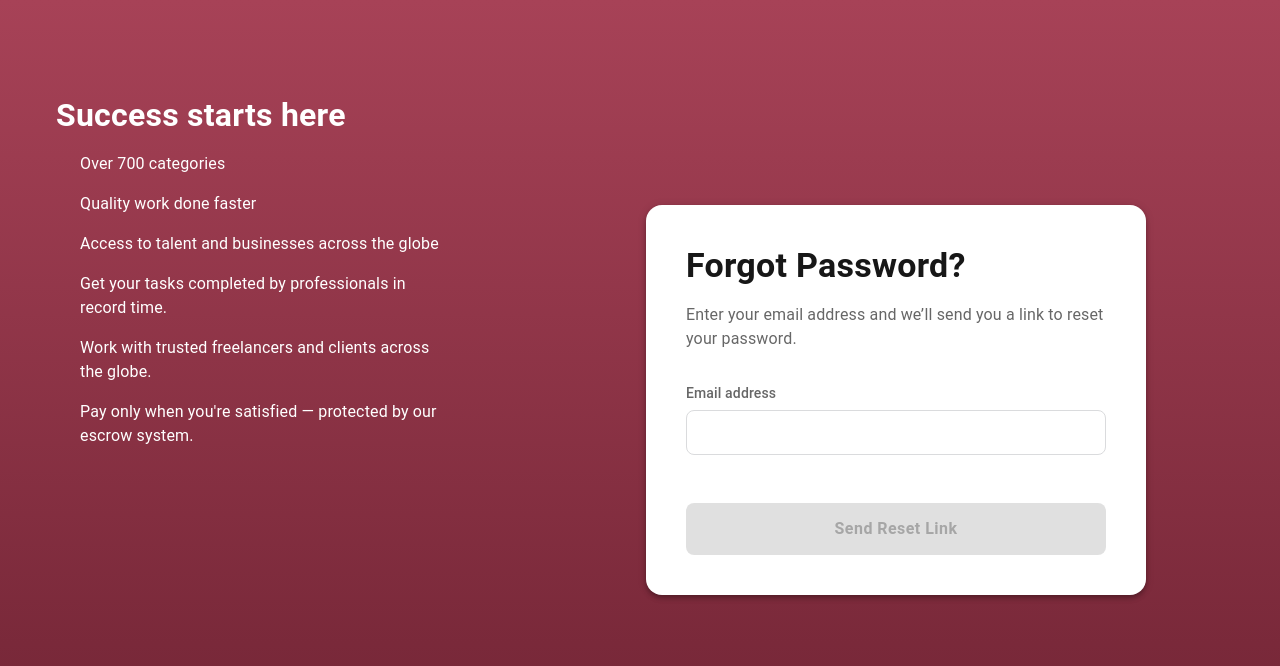
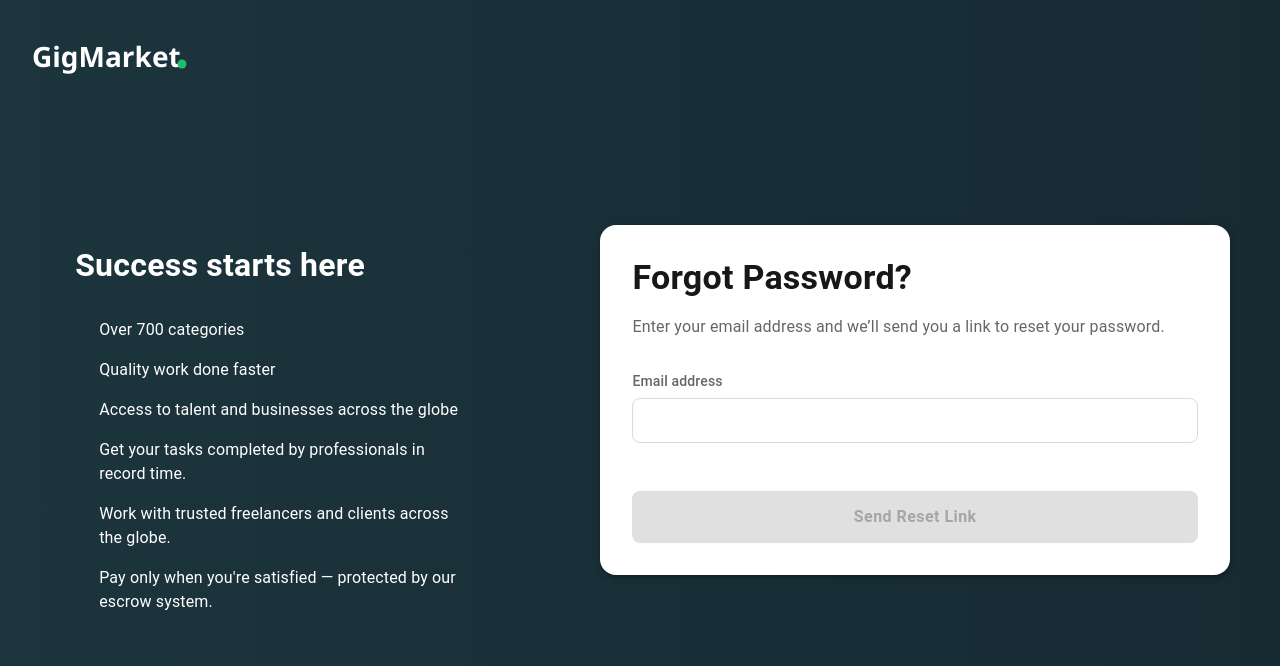
Before and after one commit to KishanRamoliya30/GigMarket, a Next.js app: page /forgot-password in a window 1280 px wide. Shown: the top 666 px of the page. Built offline with nearby package versions, Linux system fonts and the light colour scheme; some icons are missing.

Commit message:
update ui

```diff
--- a/src/app/(auth)/layout.tsx
+++ b/src/app/(auth)/layout.tsx
@@ -3,6 +3,7 @@
 import { Box, Typography } from "@mui/material";
 import { styled } from "@mui/material/styles";
 import CheckIcon from "@mui/icons-material/Check";
+import GigMarketLogo from "@/components/logo";
 
 export default function DashboardLayout({
   children,
@@ -12,6 +13,9 @@ export default function DashboardLayout({
   return (
     <Wrapper>
       <Box className="leftPart">
+        <Box className="logoContainer">
+          <GigMarketLogo  textColor="#fff"/>
+        </Box>
         <Box className="overlayContent">
           <Typography variant="h4" className="heading">
             Success starts here
@@ -41,19 +45,43 @@ const Wrapper = styled(Box)(({ theme }) => ({
   display: "flex",
   minHeight: "100vh",
   flexDirection: "row",
+  background: "linear-gradient(270deg, #0f2027, #203a43, #2c5364, #1a1f2b)",
+  backgroundSize: "800% 800%",
+  animation: "gradientShift 20s ease infinite",
    "& .leftPart": {
     flex: 0.8,
-    background: " linear-gradient(to bottom, #a74257, #6f2333)",
-    backgroundSize: "cover",
     display: "flex",
+    flexDirection: "column",
+    padding: "2rem",
+  },
+
+  "& .rightPart": {
+    flex: 1.2,
+    display: "flex",
+    alignItems: "center",
     justifyContent: "center",
-    alignItems: "flex-start",
-    padding: "6rem 0rem",
+  },
+
+  "& .logoContainer": {
+    display: "flex",
+    justifyContent: "flex-start",
+    alignItems: "center",
+    height: "60px",
+  },
+
+  "& .logo": {
+    width: "120px",
+    height: "auto",
   },
 
   "& .overlayContent": {
+    flex: 1,
+    display: "flex",
+    flexDirection: "column",
+    justifyContent: "center",
     maxWidth: 400,
     width: "100%",
+    margin: "0 auto",
     color: "#fff",
   },
 
@@ -64,12 +92,25 @@ const Wrapper = styled(Box)(({ theme }) => ({
   fontSize: "2rem",
 
   [theme.breakpoints.down("md")]: {
-      fontSize: "1.8rem",
+    fontSize: "1.5rem",
   },
   [theme.breakpoints.down("sm")]: {
-      fontSize: "1.5rem",
+    fontSize: "1.2rem",
   },
 },
+
+"& .featureText": {
+  color: "#fff",
+  fontSize: "1rem",
+
+  [theme.breakpoints.down("md")]: {
+    fontSize: "0.9rem",
+  },
+  [theme.breakpoints.down("sm")]: {
+    fontSize: "0.85rem",
+  },
+},
+
 
   "& .feature": {
     display: "flex",
@@ -82,22 +123,6 @@ const Wrapper = styled(Box)(({ theme }) => ({
     marginRight: theme.spacing(1),
   },
 
-  "& .featureText": {
-    color: "#fff",
-    fontSize: "1rem",
-
-    [theme.breakpoints.down("sm")]: {
-      fontSize: "0.9rem",
-    },
-  },
-
-  "& .rightPart": {
-    flex: 1.2,
-    display: "flex",
-    alignItems: "center",
-    justifyContent: "center",
-    background: " linear-gradient(to bottom, #a74257, #6f2333)",
-  },
 
  [theme.breakpoints.down("sm")]: {
   flexDirection: "column",
@@ -109,4 +134,27 @@ const Wrapper = styled(Box)(({ theme }) => ({
     padding: "1rem",
   },
 },
+[theme.breakpoints.down("md")]: {
+  flexDirection: "column",
+
+  "& .leftPart": {
+    display: "none",
+  },
+
+  "& .rightPart": {
+    width: "100%",
+    padding: "1rem",
+  },
+},
+ "@keyframes gradientShift": {
+    "0%": {
+      backgroundPosition: "0% 50%",
+    },
+    "50%": {
+      backgroundPosition: "100% 50%",
+    },
+    "100%": {
+      backgroundPosition: "0% 50%",
+    },
+  },
 }));
--- a/src/app/(auth)/login/page.tsx
+++ b/src/app/(auth)/login/page.tsx
@@ -94,12 +94,12 @@ const Login = () => {
       >
         <Box
           width="100%"
-          maxWidth={{ xs: "100%", sm: "600px" }}
+          minWidth={{ xs: "100%", md: "600px", sm: "600px" }}
           bgcolor="#fff"
           borderRadius={4}
           boxShadow={3}
-          p={{ xs: 2, sm: 4 }}
-          mx="auto"
+          p={{ xs: 4, sm: 4 }}
+          mx={{ xs: "10px", sm: "50px" }}
           component="form"
           onSubmit={handleSubmit}
         >
@@ -108,7 +108,7 @@ const Login = () => {
             sx={{ fontWeight: 600, color: "#222325", fontSize: "26px", mb: 4 }}
             gutterBottom
           >
-            Continue with your email or username
+            Sign In
           </Typography>
 
           <CustomTextField
@@ -139,7 +139,7 @@ const Login = () => {
             justifyContent={"end"}
             mt={1}
             mb={4}
-            sx={{ textDecoration: "underline" , color: "#2e7d32",}}
+            sx={{ textDecoration: "underline", color: "#2e7d32" }}
           >
             Forgot Password ?
           </Typography>
@@ -154,7 +154,8 @@ const Login = () => {
           <Box mt={3} display="flex" justifyContent="center">
             Don&apos;t have an account?
             <Link href="/signup">
-               &nbsp;<Typography
+              &nbsp;
+              <Typography
                 component={"span"}
                 variant={"body2"}
                 sx={{
@@ -163,7 +164,7 @@ const Login = () => {
                   textDecoration: "underline",
                 }}
               >
-               Sign Up
+                Sign Up
               </Typography>
             </Link>
           </Box>
--- a/src/components/user/auth/forgotpasswordform.tsx
+++ b/src/components/user/auth/forgotpasswordform.tsx
@@ -54,24 +54,23 @@ const ForgotPasswordForm = () => {
 
   return (
     <Box
+      onSubmit={handleSubmit}
+      width="100%"
+      minWidth={{ xs: "100%", md: "600px", sm: "600px" }}
+      bgcolor="#fff"
+      borderRadius={4}
+      boxShadow={3}
+      p={{ xs: 4, sm: 4 }}
+      mx={{ xs: "10px", sm: "50px" }}
       component="form"
-      onSubmit={handleSubmit}
-      sx={{
-        width: "100%",
-        maxWidth: "500px",
-        mx: "auto",
-        bgcolor: "#fff",
-        p: { xs: 3, sm: 5 },
-        borderRadius: 4,
-        boxShadow: 4,
-      }}
     >
       <Typography variant="h4" fontWeight={700} mb={2}>
         Forgot Password?
       </Typography>
 
       <Typography variant="body1" color="text.secondary" mb={4}>
-        Enter your email address and we’ll send you a link to reset your password.
+        Enter your email address and we’ll send you a link to reset your
+        password.
       </Typography>
 
       <CustomTextField
--- a/src/components/user/auth/signupform.tsx
+++ b/src/components/user/auth/signupform.tsx
@@ -84,12 +84,12 @@ const SignupForm = () => {
   return (
     <Box
       width="100%"
-      maxWidth={{ xs: "100%", sm: "600px" }}
+      maxWidth={{ xs: "100%",md:"600px", sm: "600px" }}
       bgcolor="#fff"
       borderRadius={4}
       boxShadow={3}
-      p={{ xs: 2, sm: 4 }}
-      mx="auto"
+      p={{ xs: 4, sm: 4 }}
+      mx={{ xs: "10px", sm: "50px" }}
       component="form"
       onSubmit={handleSubmit}
     >
```
Lines whose indentation alone changed are shown as unchanged.
